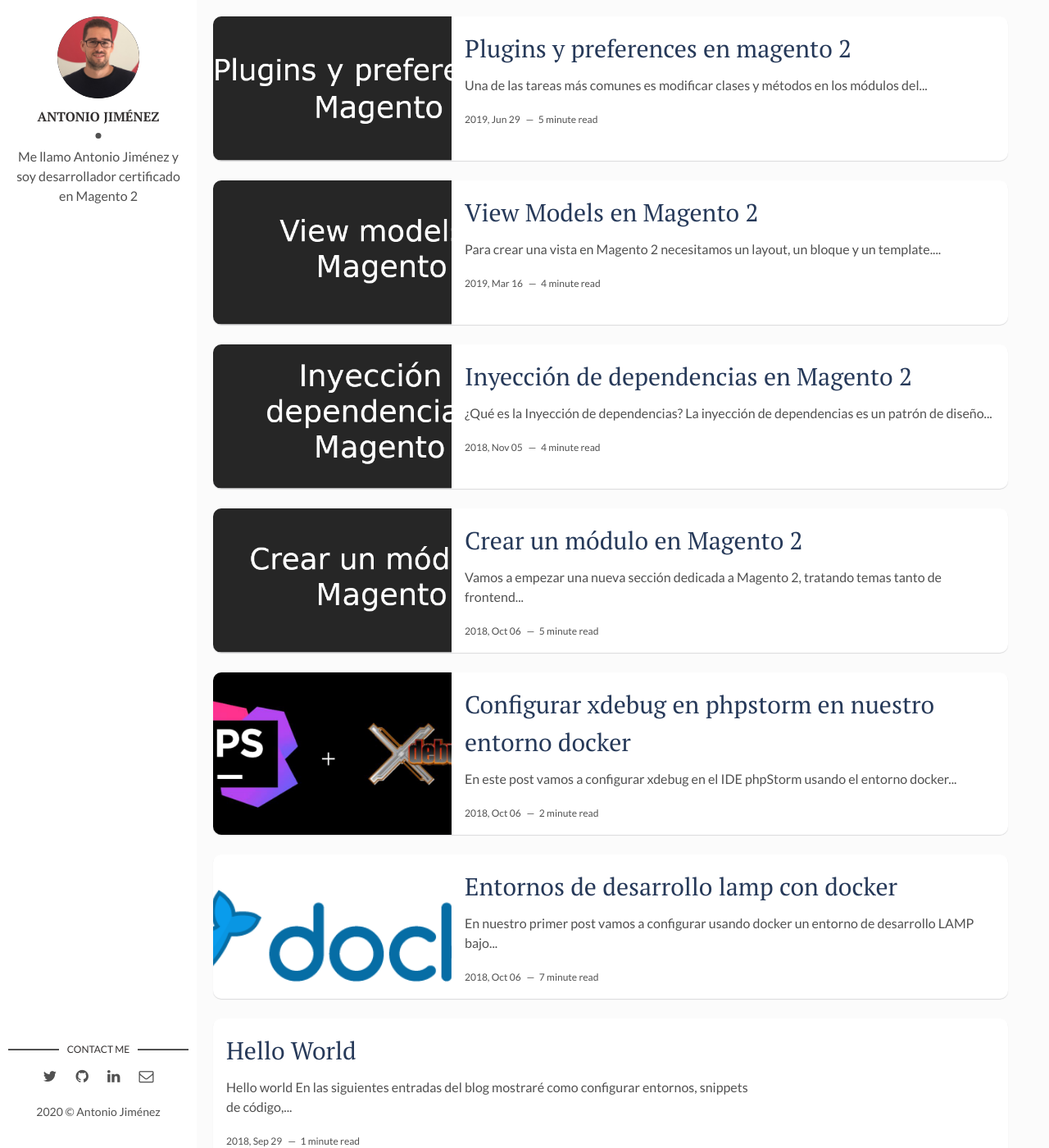
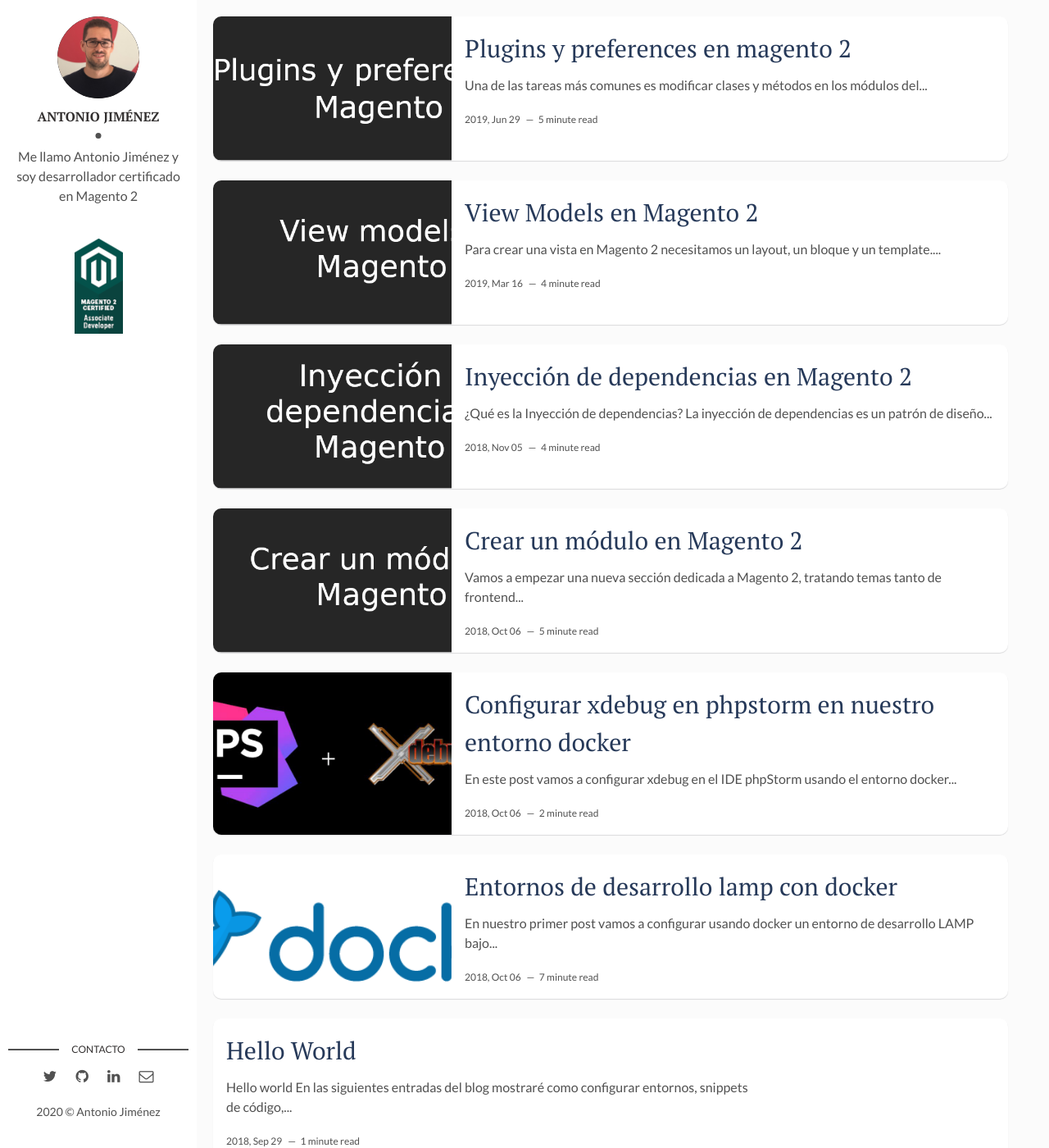
Before and after one commit to n0ni0/n0ni0.github.io, a Jekyll site: the page built from index.html, in a window 1280 px wide and 1400 px high. Shown: the whole window at 82% size. Built offline with Jekyll 4.4.1, drawn with Linux system fonts in a browser that asks for light colours; the list of posts is cut into pages by our own code.

Commit message:
Associate developer

```diff
--- a/_layouts/main.html
+++ b/_layouts/main.html
@@ -11,10 +11,13 @@ layout: default
       <div class="author-name">{{site.author}}</div>
       <p>{{site.about-author}}</p>
     </div>
+    <div class="certification">
+      <a href="https://u.magento.com/certification/directory/dev/2493625/" target="_blank" rel="noopener noreferrer"> <img class="associate-m2" src="/assets/img/associate_developer_m2.png" alt="associate_developer_m2"> </a>
+    </div>
   </header> <!-- End Header -->
   <footer>
     <section class="contact">
-      <h3 class="contact-title">Contact me</h3>
+      <h3 class="contact-title">Contacto</h3>
       <ul>
         {% if site.social-twitter %}
           <li><a href="https://twitter.com/{{ site.social-twitter }}" target="_blank"><i class="fa fa-twitter" aria-hidden="true"></i></a></li>
--- a/assets/css/main.css
+++ b/assets/css/main.css
@@ -1194,6 +1194,10 @@ a.newer-posts:hover {
           transform: translateX(-5px);
 }
 
+.certification {
+  text-align: center;
+}
+
 /* - - - - - - - - - - Post Page Styles - - - - - - - - - - */
 .wrap-content {
   padding: 20px;
--- a/assets/css/scss/parts/_home-page.scss
+++ b/assets/css/scss/parts/_home-page.scss
@@ -57,6 +57,9 @@
     font-size: 16px;
     margin: 0 0 10px;
   }
+}
+.certification {
+  text-align: center;
 }
 .content-box {
   padding: 20px;
```
Also changed, not shown: assets/img/associate_developer_m2.png (added).
